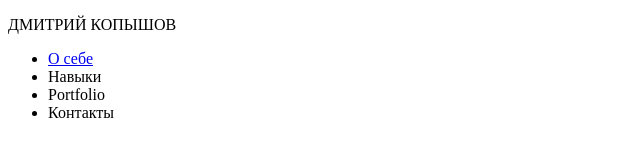
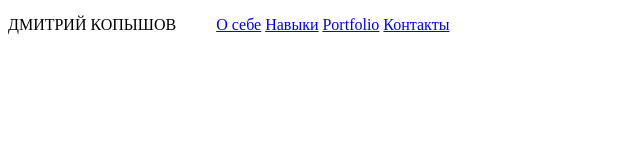
Before and after one commit to dkopyshov/kopyshov-cv, a plain HTML site: page index.html in a window 1280 px wide. Shown: the whole page, without its empty margins (0-640 px from the left). Drawn offline with Linux system fonts and the light colour scheme.

Commit message:
fix styles

```diff
--- a/css/main.css
+++ b/css/main.css
@@ -1,3 +1,21 @@
+* {
+    box-sizing: border-box;
+}
+
+header {
+    display: flex;
+    justify-content: space-around;
+    align-items: center;
+    flex-wrap: wrap;
+
+    position: fixed;
+    top: 0;
+}
+
 .navigator {
+    list-style-type: none;
+}
+
+.navigator li {
     display: inline-block;
 }
--- a/index.html
+++ b/index.html
@@ -3,6 +3,8 @@
 <html lang="ru">
 <head>
 	<meta http-equiv="content-type" content="text/html" charset="UTF-8">
+	<meta name="viewport" content="width=device-width, initial-scale=1.0">
+	<link rel="stylesheet" type="text/css" href="css/main.css">
 	<title>Dmitry Kopyshov</title>
 </head>
 
@@ -14,9 +16,9 @@
 		<nav>
 			<ul class="navigator">
 				<li><a href="#about">О себе</a></li>
-				<li><a href="#skills"></a>Навыки</li>
-				<li><a href="#portfolio"></a>Portfolio</li>
-				<li><a href="#contacts"></a>Контакты</li>
+				<li><a href="#skills">Навыки</a></li>
+				<li><a href="#portfolio">Portfolio</a></li>
+				<li><a href="#contacts">Контакты</a></li>
 			</ul>
 		</nav>
 	</header>
```
